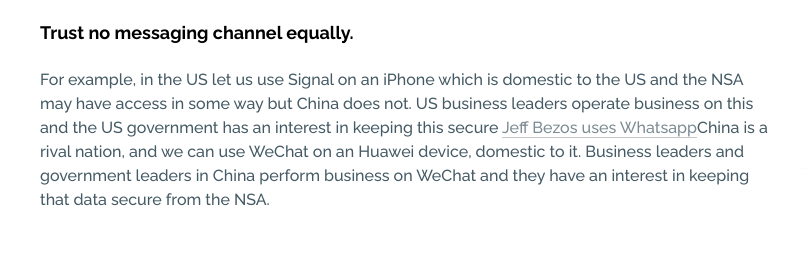
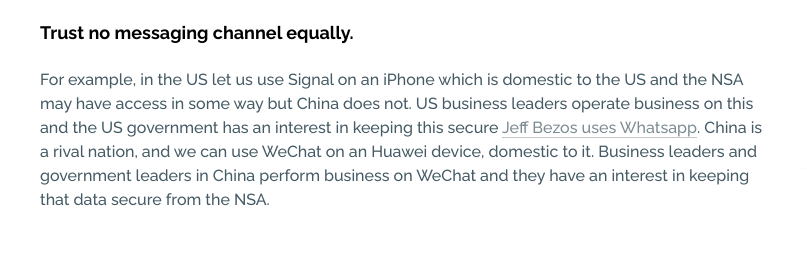
Before and after one commit to jperla/horcruxencryptedmessaging, a plain HTML site: page docs/index.html in a window 1280 px wide. Shown: the part 837-1099 px from the top of the page, 45-852 px from the left. Drawn offline with Linux system fonts and the light colour scheme.

Commit message:
fix period

```diff
--- a/docs/index.html
+++ b/docs/index.html
@@ -85,7 +85,7 @@
                     <div id="learnmore" class="col-content-text">
                         <p>Assume we have access to one encrypted app and platform that high level actors in a nation state expect to be mostly secure from an enemy nation state, as well as one other encrypted app on another platform in this enemy state that high level actors use insofar as it is mostly secure from its enemy.</p>
                         <h3 class="fs-18 text-black-clr fw-700 my-4">Trust no messaging channel equally.</h3>
-                        <p>For example, in the US let us use Signal on an iPhone which is domestic to the US and the NSA may have access in some way but China does not. US business leaders operate business on this and the US government has an interest in keeping this secure <a href="https://www.theguardian.com/technology/2020/jan/21/amazon-boss-jeff-bezoss-phone-hacked-by-saudi-crown-prince" style="cursor:pointer;color:inherit;word-wrap:break-word;text-decoration:inherit" class="notion-link-token notion-enable-hover" target="_blank" rel="noopener noreferrer" data-token-index="1"><span style="border-bottom:0.05em solid;border-color:rgba(55,53,47,0.4);opacity:0.7">Jeff Bezos uses Whatsapp</span></a>China is a rival nation, and we can use WeChat on an Huawei device, domestic to it. Business leaders and government leaders in China perform business on WeChat and they have an interest in keeping that data secure from the NSA.</p>
+                        <p>For example, in the US let us use Signal on an iPhone which is domestic to the US and the NSA may have access in some way but China does not. US business leaders operate business on this and the US government has an interest in keeping this secure <a href="https://www.theguardian.com/technology/2020/jan/21/amazon-boss-jeff-bezoss-phone-hacked-by-saudi-crown-prince" style="cursor:pointer;color:inherit;word-wrap:break-word;text-decoration:inherit" class="notion-link-token notion-enable-hover" target="_blank" rel="noopener noreferrer" data-token-index="1"><span style="border-bottom:0.05em solid;border-color:rgba(55,53,47,0.4);opacity:0.7">Jeff Bezos uses Whatsapp</span></a>. China is a rival nation, and we can use WeChat on an Huawei device, domestic to it. Business leaders and government leaders in China perform business on WeChat and they have an interest in keeping that data secure from the NSA.</p>
                     </div>
                 </div>
             </div>
```
